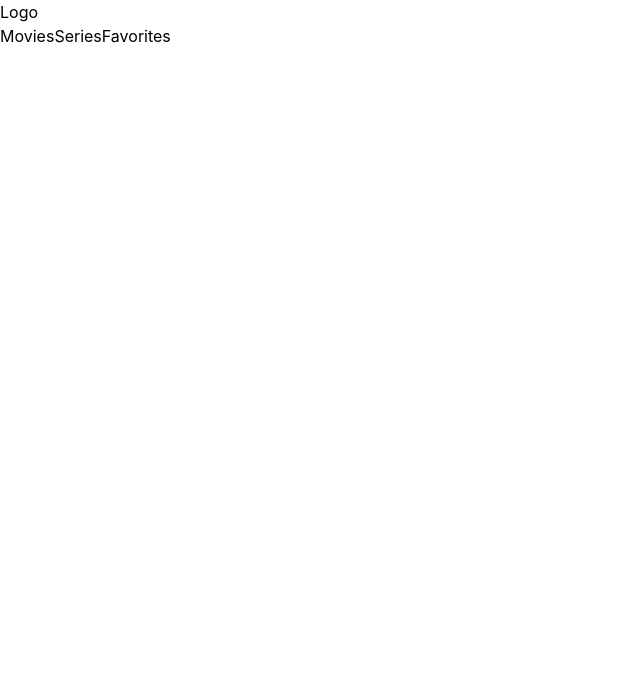
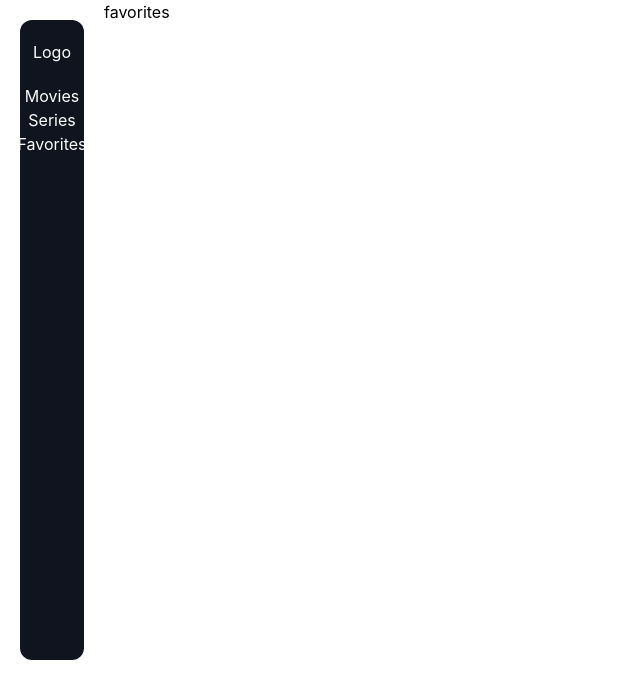
Before and after one commit to K-Othman/Movies, a React (Vite) app: page /favorites in a window 1280 px wide. Shown: the top 698 px of the page, without its empty margins (0-640 px from the left). Built offline with nearby package versions, Linux system fonts and the light colour scheme.

Commit message:
adding the bg color and flex-box

```diff
--- a/src/App.tsx
+++ b/src/App.tsx
@@ -1,10 +1,20 @@
-import NavBar from "./components/NavBar";
+import NavBar from "./components/NavBar/NavBar";
+import Movies from "./components/movies/movies";
+import Series from "./components/series/series";
+import Favorites from "./components/favorites/favorites";
+
+import { Routes, Route } from "react-router-dom";
 
 function App() {
   return (
     <>
-      <main>
+      <main className="flex">
         <NavBar />
+        <Routes>
+          <Route path="/movies" element={<Movies />} />
+          <Route path="/series" element={<Series />} />
+          <Route path="/favorites" element={<Favorites />} />
+        </Routes>
       </main>
     </>
   );
--- a/src/components/NavBar.tsx
+++ b/src/components/NavBar/NavBar.tsx
@@ -2,9 +2,9 @@ import { Link } from "react-router-dom";
 
 const NavBar = () => {
   return (
-    <nav>
+    <nav className="bg-main_color text-text_color h-[80vh] w-16 m-5 flex flex-col pt-5 pb-5 items-center rounded-xl">
       <Link to="/">Logo</Link>
-      <section>
+      <section className="flex flex-col mt-5 items-center">
         <Link to={"/movies"}>Movies</Link>
         <Link to={"/series"}>Series</Link>
         <Link to={"/favorites"}>Favorites</Link>
--- /dev/null
+++ b/src/components/favorites/Favorites.tsx
@@ -0,0 +1,5 @@
+const favorites = () => {
+  return <div>favorites</div>;
+};
+
+export default favorites;
--- /dev/null
+++ b/src/components/movies/Movies.tsx
@@ -0,0 +1,5 @@
+const movies = () => {
+  return <div>moviesssss</div>;
+};
+
+export default movies;
--- /dev/null
+++ b/src/components/series/Series.tsx
@@ -0,0 +1,5 @@
+const series = () => {
+  return <div>series</div>;
+};
+
+export default series;
```
